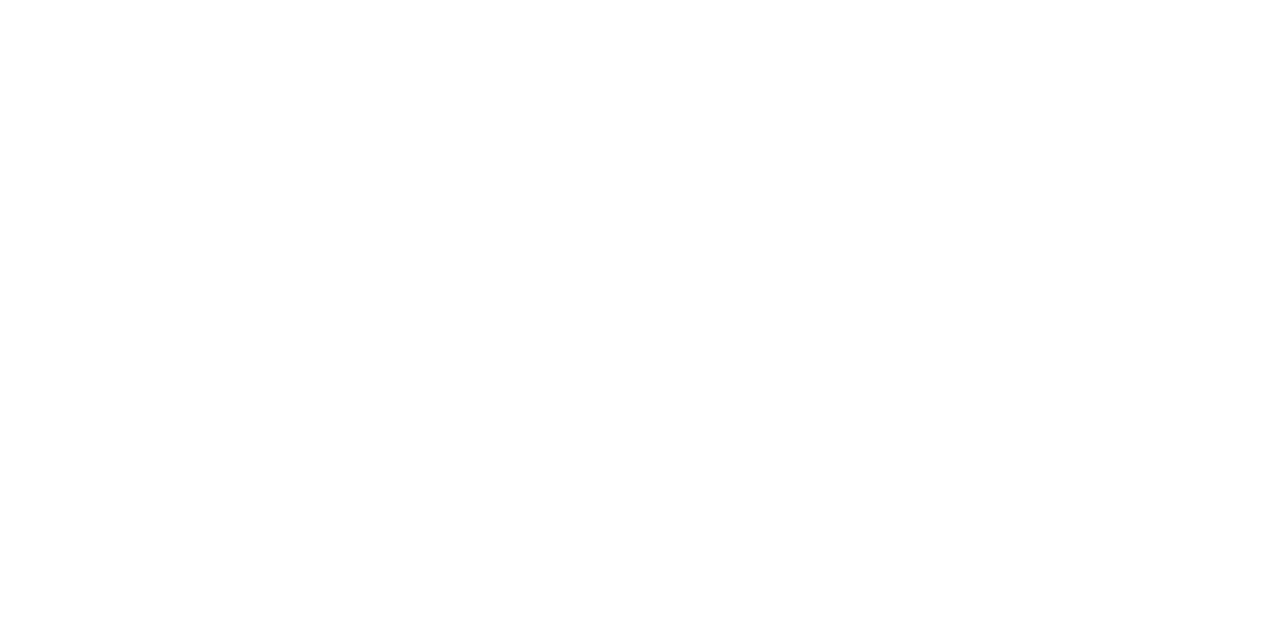
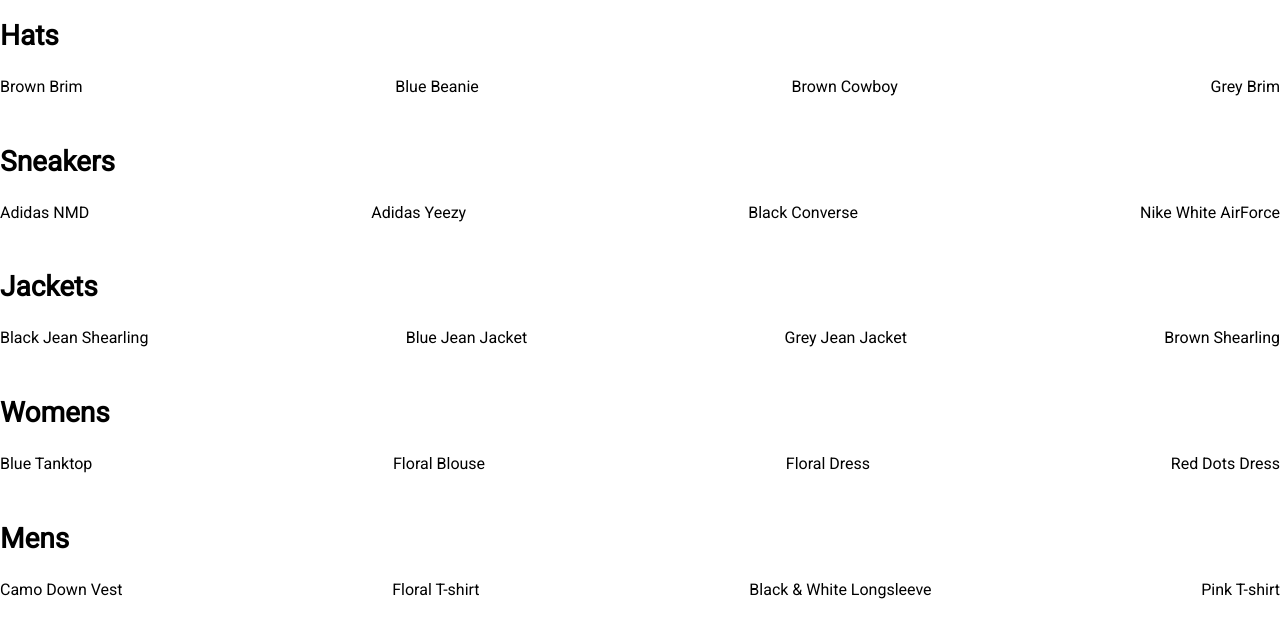
Before and after one commit to kamia700/ecommerce-crwn, a React (Create React App) app: page /shop in a window 1280 px wide. Shown: the top 638 px of the page. Built offline with nearby package versions, Linux system fonts and the light colour scheme.

Commit message:
added a shop page and a collection-preview component

```diff
--- a/src/App.js
+++ b/src/App.js
@@ -3,19 +3,14 @@
 
 import './App.css';
 import HomePage from './pages/homepage/homepage.component'
-
-const AccessoriesPage = () => (
-  <div>
-    <h1>Accessories Page</h1>
-  </div>
-);
+import ShopPage from './pages/shop/shop.component'
 
 function App() {
   return (
     <div>
       <Switch>
         <Route exact path='/' component ={HomePage}></Route>
-        <Route path='/accessories' component ={AccessoriesPage}></Route>
+        <Route path='/shop' component ={ShopPage}></Route>
       </Switch>
     </div>
   );
--- /dev/null
+++ b/src/components/collecton-preview/collecton-preview.component.jsx
@@ -0,0 +1,18 @@
+import React from 'react';
+
+import './collecton-preview.styles.scss';
+
+const CollectionPreview = ({title, items}) => (
+  <div className='collection-preview'>
+    <h1 className='title'>{title}</h1>
+    <div className='preview'>
+      {items
+        .filter((item, index) => index < 4)
+        .map(item => (
+          <div key={item.id}>{item.name}</div>
+      ))}
+    </div>
+  </div>
+)
+
+export default CollectionPreview;
--- /dev/null
+++ b/src/components/collecton-preview/collecton-preview.styles.scss
@@ -0,0 +1,15 @@
+.collection-preview {
+  display: flex;
+  flex-direction: column;
+  margin-bottom: 30px;
+
+  .title {
+    font-size: 28px;
+    margin-bottom: 25px;
+  }
+
+  .preview {
+    display: flex;
+    justify-content: space-between;
+  }
+}
--- a/src/components/directory/directory.component.jsx
+++ b/src/components/directory/directory.component.jsx
@@ -11,19 +11,21 @@
       sections: [
           {
             title: 'Accessories',
-            imageUrl: 'https://i.ibb.co/cvpntL1/hats.png',
+            imageUrl: 'https://i.ibb.co/8XJnZF9/accessories.png',
             id: 1,
             linkUrl: 'accessories'
           },
           {
             title: 'Shoes',
-            imageUrl: 'https://i.ibb.co/px2tCc3/jackets.png',
+            imageUrl: 'https://i.ibb.co/C64FHFw/shoes.png',
             id: 2,
             linkUrl: 'shop/shoes'
           },
           {
             title: 'Clothing',
-            imageUrl: 'https://i.ibb.co/0jqHpnp/sneakers.png',
+            // imageUrl: 'https://i.ibb.co/0jqHpnp/sneakers.png',
+            imageUrl: 'https://i.ibb.co/rm9gxmf/clothing1.png',
+            // imageUrl: 'https://i.ibb.co/Bqp7FyF/clothing.png',
             id: 3,
             linkUrl: 'shop/clothing'
           },
--- /dev/null
+++ b/src/pages/shop/shop.component.jsx
@@ -0,0 +1,29 @@
+import React from 'react';
+
+import SHOP_DATA from './shop.data.js';
+import CollectionPreview from '../../components/collecton-preview/collecton-preview.component';
+
+class ShopPage extends React.Component {
+  constructor() {
+    super();
+
+    this.state = {
+      collections: SHOP_DATA
+    }
+  }
+
+  render() {
+    const {collections} = this.state;
+    return (
+      <div className='shop-page'>
+        {
+          collections.map(({id, ...otherCollectionProps}) => (
+            <CollectionPreview key={id} {...otherCollectionProps}></CollectionPreview>
+          ))
+        }
+      </div>
+    )
+  }
+}
+
+export default ShopPage;
--- /dev/null
+++ b/src/pages/shop/shop.data.js
@@ -0,0 +1,249 @@
+const SHOP_DATA = [
+  {
+    id: 1,
+    title: 'Hats',
+    routeName: 'hats',
+    items: [
+      {
+        id: 1,
+        name: 'Brown Brim',
+        imageUrl: 'https://i.ibb.co/ZYW3VTp/brown-brim.png',
+        price: 25
+      },
+      {
+        id: 2,
+        name: 'Blue Beanie',
+        imageUrl: 'https://i.ibb.co/ypkgK0X/blue-beanie.png',
+        price: 18
+      },
+      {
+        id: 3,
+        name: 'Brown Cowboy',
+        imageUrl: 'https://i.ibb.co/QdJwgmp/brown-cowboy.png',
+        price: 35
+      },
+      {
+        id: 4,
+        name: 'Grey Brim',
+        imageUrl: 'https://i.ibb.co/RjBLWxB/grey-brim.png',
+        price: 25
+      },
+      {
+        id: 5,
+        name: 'Green Beanie',
+        imageUrl: 'https://i.ibb.co/YTjW3vF/green-beanie.png',
+        price: 18
+      },
+      {
+        id: 6,
+        name: 'Palm Tree Cap',
+        imageUrl: 'https://i.ibb.co/rKBDvJX/palm-tree-cap.png',
+        price: 14
+      },
+      {
+        id: 7,
+        name: 'Red Beanie',
+        imageUrl: 'https://i.ibb.co/bLB646Z/red-beanie.png',
+        price: 18
+      },
+      {
+        id: 8,
+        name: 'Wolf Cap',
+        imageUrl: 'https://i.ibb.co/1f2nWMM/wolf-cap.png',
+        price: 14
+      },
+      {
+        id: 9,
+        name: 'Blue Snapback',
+        imageUrl: 'https://i.ibb.co/X2VJP2W/blue-snapback.png',
+        price: 16
+      }
+    ]
+  },
+  {
+    id: 2,
+    title: 'Sneakers',
+    routeName: 'sneakers',
+    items: [
+      {
+        id: 1,
+        name: 'Adidas NMD',
+        imageUrl: 'https://i.ibb.co/0s3pdnc/adidas-nmd.png',
+        price: 220
+      },
+      {
+        id: 2,
+        name: 'Adidas Yeezy',
+        imageUrl: 'https://i.ibb.co/dJbG1cT/yeezy.png',
+        price: 280
+      },
+      {
+        id: 3,
+        name: 'Black Converse',
+        imageUrl: 'https://i.ibb.co/bPmVXyP/black-converse.png',
+        price: 110
+      },
+      {
+        id: 4,
+        name: 'Nike White AirForce',
+        imageUrl: 'https://i.ibb.co/1RcFPk0/white-nike-high-tops.png',
+        price: 160
+      },
+      {
+        id: 5,
+        name: 'Nike Red High Tops',
+        imageUrl: 'https://i.ibb.co/QcvzydB/nikes-red.png',
+        price: 160
+      },
+      {
+        id: 6,
+        name: 'Nike Brown High Tops',
+        imageUrl: 'https://i.ibb.co/fMTV342/nike-brown.png',
+        price: 160
+      },
+      {
+        id: 7,
+        name: 'Air Jordan Limited',
+        imageUrl: 'https://i.ibb.co/w4k6Ws9/nike-funky.png',
+        price: 190
+      },
+      {
+        id: 8,
+        name: 'Timberlands',
+        imageUrl: 'https://i.ibb.co/Mhh6wBg/timberlands.png',
+        price: 200
+      }
+    ]
+  },
+  {
+    id: 3,
+    title: 'Jackets',
+    routeName: 'jackets',
+    items: [
+      {
+        id: 1,
+        name: 'Black Jean Shearling',
+        imageUrl: 'https://i.ibb.co/XzcwL5s/black-shearling.png',
+        price: 125
+      },
+      {
+        id: 2,
+        name: 'Blue Jean Jacket',
+        imageUrl: 'https://i.ibb.co/mJS6vz0/blue-jean-jacket.png',
+        price: 90
+      },
+      {
+        id: 3,
+        name: 'Grey Jean Jacket',
+        imageUrl: 'https://i.ibb.co/N71k1ML/grey-jean-jacket.png',
+        price: 90
+      },
+      {
+        id: 4,
+        name: 'Brown Shearling',
+        imageUrl: 'https://i.ibb.co/s96FpdP/brown-shearling.png',
+        price: 165
+      },
+      {
+        id: 5,
+        name: 'Tan Trench',
+        imageUrl: 'https://i.ibb.co/M6hHc3F/brown-trench.png',
+        price: 185
+      }
+    ]
+  },
+  {
+    id: 4,
+    title: 'Womens',
+    routeName: 'womens',
+    items: [
+      {
+        id: 1,
+        name: 'Blue Tanktop',
+        imageUrl: 'https://i.ibb.co/7CQVJNm/blue-tank.png',
+        price: 25
+      },
+      {
+        id: 2,
+        name: 'Floral Blouse',
+        imageUrl: 'https://i.ibb.co/4W2DGKm/floral-blouse.png',
+        price: 20
+      },
+      {
+        id: 3,
+        name: 'Floral Dress',
+        imageUrl: 'https://i.ibb.co/KV18Ysr/floral-skirt.png',
+        price: 80
+      },
+      {
+        id: 4,
+        name: 'Red Dots Dress',
+        imageUrl: 'https://i.ibb.co/N3BN1bh/red-polka-dot-dress.png',
+        price: 80
+      },
+      {
+        id: 5,
+        name: 'Striped Sweater',
+        imageUrl: 'https://i.ibb.co/KmSkMbH/striped-sweater.png',
+        price: 45
+      },
+      {
+        id: 6,
+        name: 'Yellow Track Suit',
+        imageUrl: 'https://i.ibb.co/v1cvwNf/yellow-track-suit.png',
+        price: 135
+      },
+      {
+        id: 7,
+        name: 'White Blouse',
+        imageUrl: 'https://i.ibb.co/qBcrsJg/white-vest.png',
+        price: 20
+      }
+    ]
+  },
+  {
+    id: 5,
+    title: 'Mens',
+    routeName: 'mens',
+    items: [
+      {
+        id: 1,
+        name: 'Camo Down Vest',
+        imageUrl: 'https://i.ibb.co/xJS0T3Y/camo-vest.png',
+        price: 325
+      },
+      {
+        id: 2,
+        name: 'Floral T-shirt',
+        imageUrl: 'https://i.ibb.co/qMQ75QZ/floral-shirt.png',
+        price: 20
+      },
+      {
+        id: 3,
+        name: 'Black & White Longsleeve',
+        imageUrl: 'https://i.ibb.co/55z32tw/long-sleeve.png',
+        price: 25
+      },
+      {
+        id: 4,
+        name: 'Pink T-shirt',
+        imageUrl: 'https://i.ibb.co/RvwnBL8/pink-shirt.png',
+        price: 25
+      },
+      {
+        id: 5,
+        name: 'Jean Long Sleeve',
+        imageUrl: 'https://i.ibb.co/VpW4x5t/roll-up-jean-shirt.png',
+        price: 40
+      },
+      {
+        id: 6,
+        name: 'Burgundy T-shirt',
+        imageUrl: 'https://i.ibb.co/mh3VM1f/polka-dot-shirt.png',
+        price: 25
+      }
+    ]
+  }
+]
+
+export default SHOP_DATA;
```
